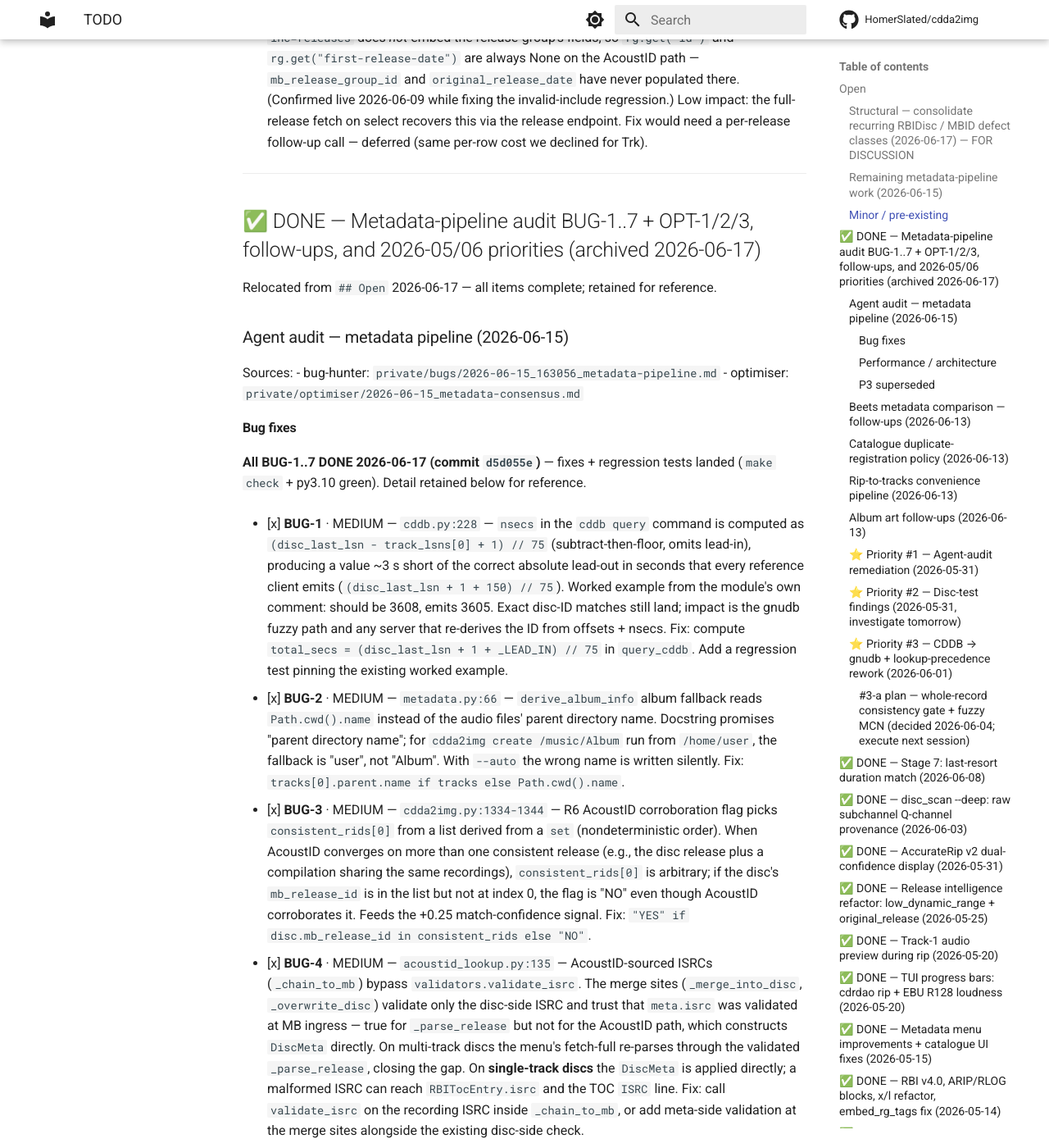
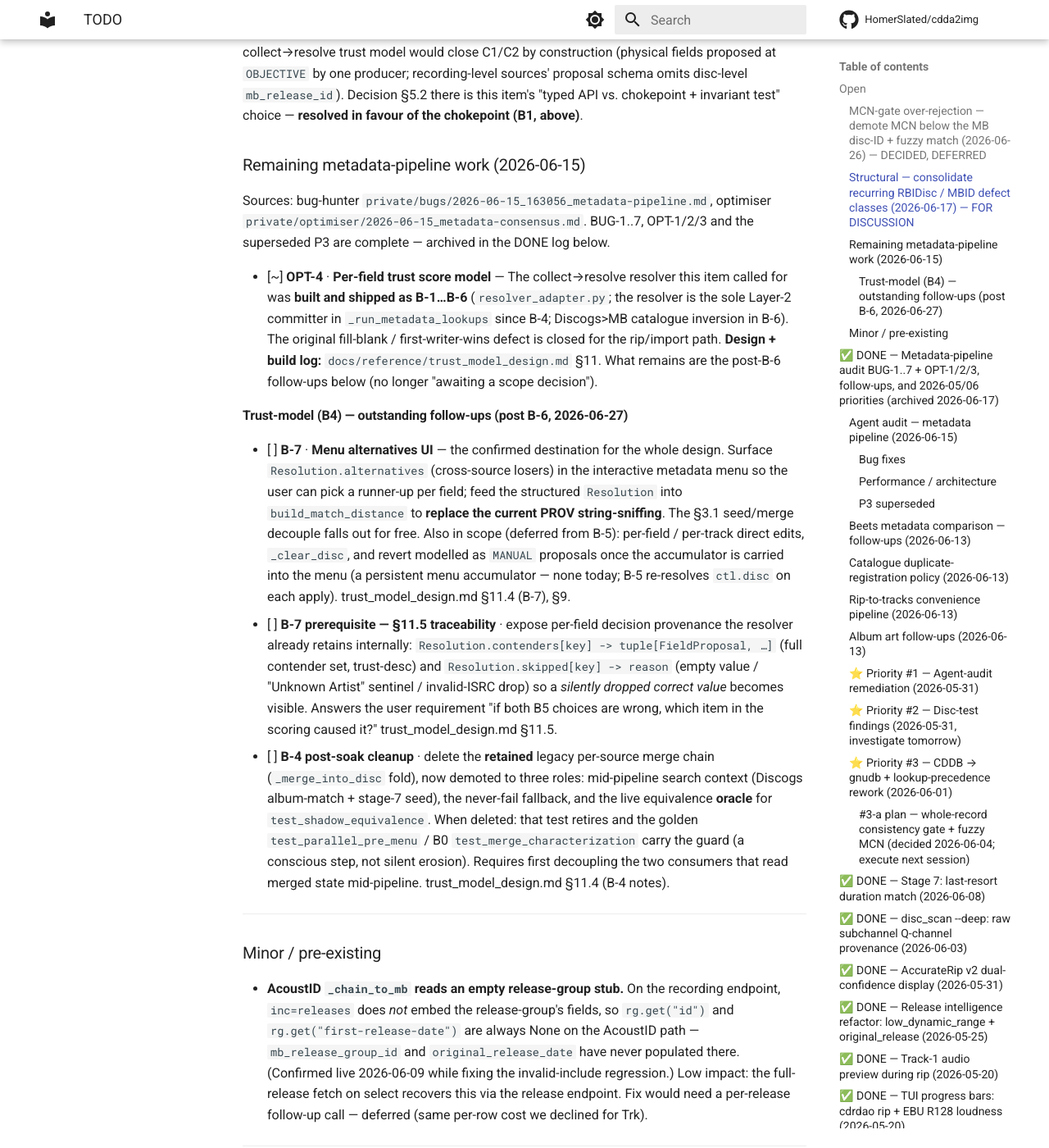
Before and after one commit to HomerSlated/cdda2img, an MkDocs documentation site: the page built from docs/reference/TODO.md, in a window 1280 px wide and 1400 px high, scrolled down 1863 px. Shown: the whole window at 82% size. Built offline with MkDocs 1.6.1 and Material for MkDocs 9.7.7, drawn with Linux system fonts in a browser that asks for light colours; comment, search, counter and statistics services are not loaded; some of the changed text lies outside the part shown.

Commit message:
docs(todo): defer MCN-gate fix; record post-B6 trust-model follow-ups
- MCN-gate over-rejection (an exact MB disc-ID match discarded by the Unit-G
  MCN veto on the Tracy Chapman disc): decided fix recorded and deferred --
  demote MCN below the MB disc-ID (never veto a disc-ID match) and make
  mcn_matches fuzzy (>=8 contiguous digits). Full decision in memory.

- OPT-4 marked largely landed: the collect->resolve resolver shipped as
  B-1..B-6. Remaining follow-ups now tracked: B-7 (menu alternatives UI),
  the §11.5 traceability surfaces (contenders / skipped), and the B-4
  post-soak deletion of the retained legacy merge fold.

Co-Authored-By: Claude Opus 4.8 <noreply@anthropic.com>

```diff
--- a/docs/reference/TODO.md
+++ b/docs/reference/TODO.md
@@ -1,6 +1,35 @@
 # TODO
 
 ## Open
+
+### MCN-gate over-rejection — demote MCN below the MB disc-ID + fuzzy match (2026-06-26) — DECIDED, DEFERRED
+
+Live bug found on the Tracy Chapman s/t rip: an **exact** MB disc-ID match
+(`MhxKMfBAtiU9Pxu7rIJ.m36G_NY-`, 7 releases) was discarded — PROV showed
+`mb_rejected_inconsistent=7`, `lookup_status_mb=empty` — so CDDB's flat
+"Artist - Title" titles won by default. Root cause: `mb_lookup._is_consistent`
+(the Unit-G gate, `mb_lookup.py:~1069`) vetoes any candidate whose barcode fails
+`barcode.mcn_matches(disc.catalog, meta.catalog)`. The on-disc Q-channel MCN was
+`7559607740206` — the publisher built it from the human-readable catalogue number
+`7559-60774-2` plus an arbitrary `06` suffix; it is unreferenced on MB and Discogs
+(both store the printed UPC `075596077422`). So the MCN is worthless as a hard
+identity key, yet it was allowed to veto a far stronger identifier (the disc-ID).
+
+**Decided fix (two parts):**
+1. **Demote MCN below the MB disc-ID** — an on-disc MCN must never veto a disc-ID
+   (TOC) match. Add `check_mcn: bool = True` to `_is_consistent`; the disc-ID filter
+   at `prepopulate_from_mb` (~line 1393) calls `check_mcn=False`. The R4 ISRC-tally
+   path (`_prepop_zero_match`, ~1170) keeps `check_mcn=True` (no disc-ID there). The
+   per-track ISRC veto stays unchanged in both paths. MCN remains a positive ranking
+   signal (`_disambiguate_by_mcn`, the `_select_release_lexicographic` `mcn` rung).
+2. **Make `mcn_matches` fuzzy** — drop the `normalize_barcode` dependence (proven
+   unreliable). Strip to digits, compute the longest common contiguous digit run,
+   match if ≥ 8 (user's "8 of 13"); bump `_MIN_MCN_SUBSTRING_DIGITS` 7→8. Use
+   `difflib.SequenceMatcher(autojunk=False).find_longest_match`.
+
+Verify: re-run the lookup for disc-ID `MhxKMfBAtiU9Pxu7rIJ.m36G_NY-` — it should
+keep the 7 releases and pick an XE pressing via the §10.3 `preferred_country` rung.
+Full decision + line numbers in the `project_mcn_gate_fix_decision` memory.
 
 ### Structural — consolidate recurring RBIDisc / MBID defect classes (2026-06-17) — FOR DISCUSSION
 
@@ -52,18 +81,38 @@ test" choice — **resolved in favour of the chokepoint (B1, above)**.
 Sources: bug-hunter `private/bugs/2026-06-15_163056_metadata-pipeline.md`,
 optimiser `private/optimiser/2026-06-15_metadata-consensus.md`.
 BUG-1..7, OPT-1/2/3 and the superseded P3 are complete — archived in the DONE
-log below. OPT-4 is the only live item from this audit.
-
-- [ ] **OPT-4** · **Per-field trust score model** — The current fill-blank / first-writer-wins
-      model lets a wrong-but-non-blank CD-Text or CDDB value permanently block a stronger MB
-      value; the only escape is the interactive menu's "Overwrite All". The recommended fix is an
-      explicit `(field, value, trust)` proposal model: each source proposes a trust level per
-      field, the highest-trust proposal wins, and near-ties surface as alternatives in the menu.
-      Extend the existing `match_distance` / `build_match_distance` scaffold rather than adding a
-      new framework. This is a substantial rework; design before implementing.
-      **Design proposal drafted 2026-06-17: `docs/reference/trust_model_design.md`** —
-      unifies OPT-4 with the Structural C1/C2 item below (collect→resolve, per-(source,field)
-      trust). Awaiting a scope decision (§5) before any code.
+log below.
+
+- [~] **OPT-4** · **Per-field trust score model** — The collect→resolve resolver this item
+      called for was **built and shipped as B-1…B-6** (`resolver_adapter.py`; the resolver is
+      the sole Layer-2 committer in `_run_metadata_lookups` since B-4; Discogs>MB catalogue
+      inversion in B-6). The original fill-blank / first-writer-wins defect is closed for the
+      rip/import path. **Design + build log:** `docs/reference/trust_model_design.md` §11.
+      What remains are the post-B-6 follow-ups below (no longer "awaiting a scope decision").
+
+#### Trust-model (B4) — outstanding follow-ups (post B-6, 2026-06-27)
+
+- [ ] **B-7** · **Menu alternatives UI** — the confirmed destination for the whole design.
+      Surface `Resolution.alternatives` (cross-source losers) in the interactive metadata
+      menu so the user can pick a runner-up per field; feed the structured `Resolution` into
+      `build_match_distance` to **replace the current PROV string-sniffing**. The §3.1
+      seed/merge decouple falls out for free. Also in scope (deferred from B-5): per-field /
+      per-track direct edits, `_clear_disc`, and revert modelled as `MANUAL` proposals once
+      the accumulator is carried into the menu (a persistent menu accumulator — none today;
+      B-5 re-resolves `ctl.disc` on each apply). trust_model_design.md §11.4 (B-7), §9.
+- [ ] **B-7 prerequisite — §11.5 traceability** · expose per-field decision provenance the
+      resolver already retains internally: `Resolution.contenders[key] -> tuple[FieldProposal, …]`
+      (full contender set, trust-desc) and `Resolution.skipped[key] -> reason` (empty value /
+      "Unknown Artist" sentinel / invalid-ISRC drop) so a *silently dropped correct value*
+      becomes visible. Answers the user requirement "if both B5 choices are wrong, which item
+      in the scoring caused it?" trust_model_design.md §11.5.
+- [ ] **B-4 post-soak cleanup** · delete the **retained** legacy per-source merge chain
+      (`_merge_into_disc` fold), now demoted to three roles: mid-pipeline search context
+      (Discogs album-match + stage-7 seed), the never-fail fallback, and the live equivalence
+      **oracle** for `test_shadow_equivalence`. When deleted: that test retires and the golden
+      `test_parallel_pre_menu` / B0 `test_merge_characterization` carry the guard (a conscious
+      step, not silent erosion). Requires first decoupling the two consumers that read merged
+      state mid-pipeline. trust_model_design.md §11.4 (B-4 notes).
 
 ---
 
```
